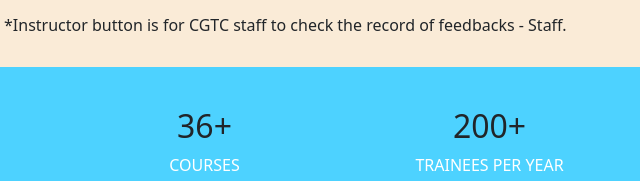
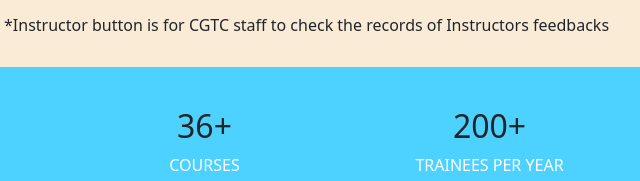
Before and after one commit to Instructors-feedback/cgtc, a plain HTML site: page index.html in a window 1280 px wide. Shown: the part 510-691 px from the top of the page, 8-648 px from the left. Drawn offline with nearby package versions, Linux system fonts and the light colour scheme.

Commit message:
Update index.html

```diff
--- a/index.html
+++ b/index.html
@@ -28,7 +28,7 @@
     </div>
     <div id="para" class="container-fluid">
         <p>*Trainee button is for trainess to give feedbacks on instructors.</p>
-        <p>*Instructor button is for CGTC staff to check the record of feedbacks - Staff.</p>
+        <p>*Instructor button is for CGTC staff to check the records of Instructors feedbacks</p>
     </div>
 
 
```
